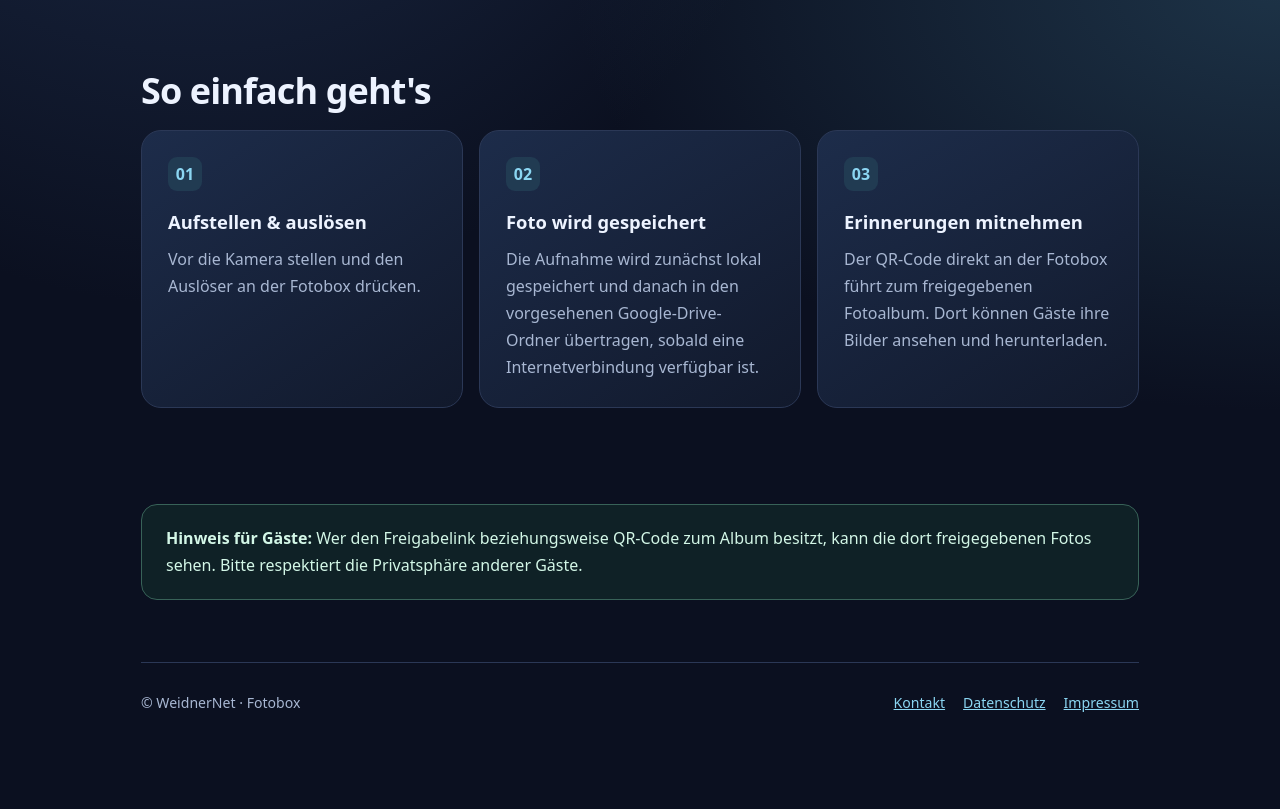
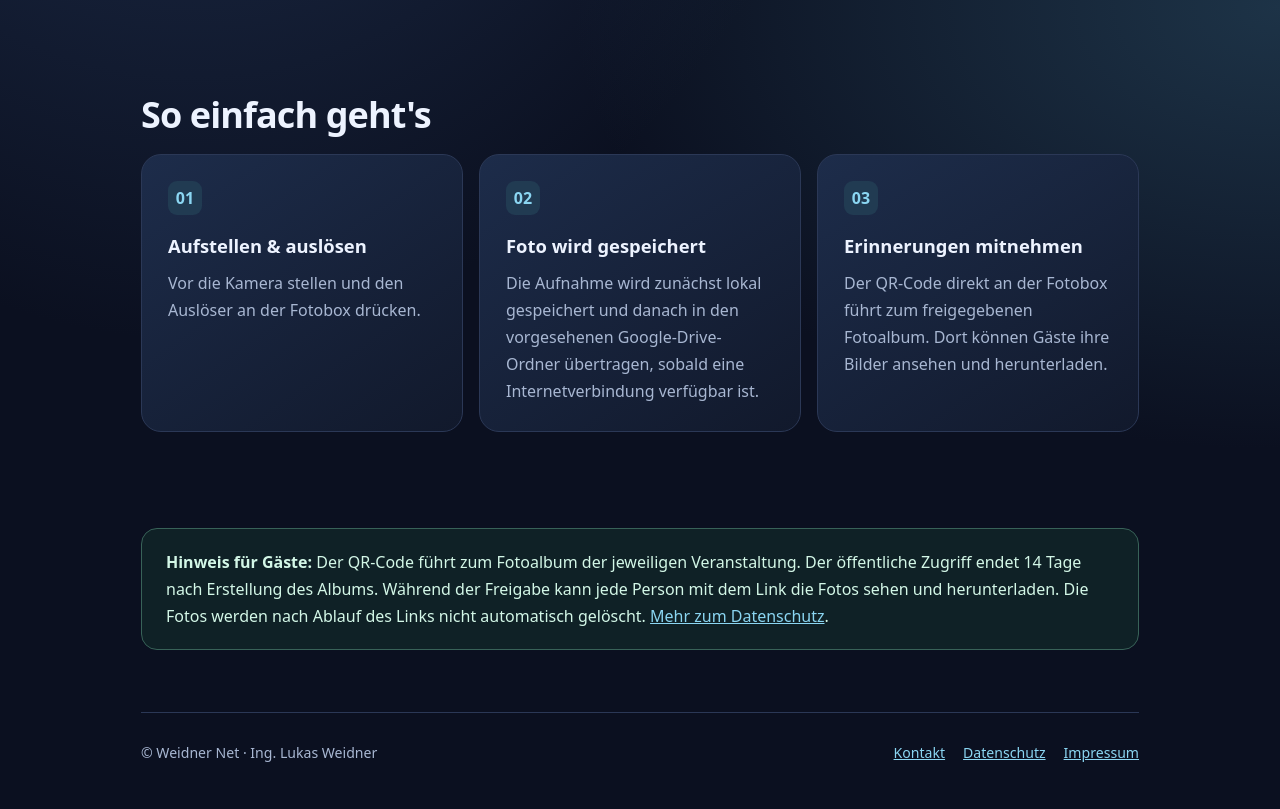
Before and after one commit to MasterLuke2020/fotobox-website, a plain HTML site: page index.html in a window 1280 px wide. Shown: the part 650-1459 px from the top of the page. Before the commit the page ends 1408 px from the top, so only its background shows below. Drawn offline with Linux system fonts and the light colour scheme.

Commit message:
site: integrate supplied logo and event-specific album notice

```diff
--- a/index.html
+++ b/index.html
@@ -6,14 +6,15 @@
 <meta name="description" content="Fotobox von WeidnerNet: Fotos per Knopfdruck aufnehmen und über einen QR-Code herunterladen.">
 <title>Fotobox | WeidnerNet</title>
 <link rel="stylesheet" href="style.css">
+<link rel="icon" href="logo.svg" type="image/svg+xml">
 </head>
 <body>
 <div class="wrap">
-<header class="nav"><a class="brand" href="index.html"><span class="brandmark" aria-hidden="true">◉</span> WEIDNERNET <span style="color:var(--accent)">/ FOTOBOX</span></a><nav class="navlinks" aria-label="Navigation"><a href="#ablauf">So funktioniert's</a><a href="datenschutz.html">Datenschutz</a><a href="impressum.html">Impressum</a></nav></header>
+<header class="nav"><a class="brand" href="index.html"><img class="brand-logo" src="logo.svg" alt="Weidner Net Firmenlogo" width="112" height="64"><span class="brand-text">WEIDNER NET <span class="brand-accent">/ FOTOBOX</span></span></a><nav class="navlinks" aria-label="Navigation"><a href="#ablauf">So funktioniert's</a><a href="datenschutz.html">Datenschutz</a><a href="impressum.html">Impressum</a></nav></header>
 <main>
 <section class="hero"><div class="eyebrow">Augenblicke festhalten</div><h1>Ein Knopfdruck.<br>Ein Erinnerungsfoto.</h1><p class="lead">Unsere Fotobox hält die schönsten Momente einer Veranstaltung fest. Foto aufnehmen, gemeinsam lachen und die Bilder bequem über den QR-Code an der Box herunterladen.</p><div class="chips"><span class="chip">📷 Einfacher Auslöser</span><span class="chip">☁️ Foto-Upload</span><span class="chip">▦ Download per QR-Code</span></div></section>
 <section id="ablauf" class="section"><h2>So einfach geht's</h2><div class="cards"><article class="card"><span class="step">01</span><h3>Aufstellen & auslösen</h3><p>Vor die Kamera stellen und den Auslöser an der Fotobox drücken.</p></article><article class="card"><span class="step">02</span><h3>Foto wird gespeichert</h3><p>Die Aufnahme wird zunächst lokal gespeichert und danach in den vorgesehenen Google-Drive-Ordner übertragen, sobald eine Internetverbindung verfügbar ist.</p></article><article class="card"><span class="step">03</span><h3>Erinnerungen mitnehmen</h3><p>Der QR-Code direkt an der Fotobox führt zum freigegebenen Fotoalbum. Dort können Gäste ihre Bilder ansehen und herunterladen.</p></article></div></section>
-<section class="section"><div class="notice"><strong>Hinweis für Gäste:</strong> Wer den Freigabelink beziehungsweise QR-Code zum Album besitzt, kann die dort freigegebenen Fotos sehen. Bitte respektiert die Privatsphäre anderer Gäste.</div></section>
+<section class="section"><div class="notice"><strong>Hinweis für Gäste:</strong> Der QR-Code führt zum Fotoalbum der jeweiligen Veranstaltung. Der öffentliche Zugriff endet 14 Tage nach Erstellung des Albums. Während der Freigabe kann jede Person mit dem Link die Fotos sehen und herunterladen. Die Fotos werden nach Ablauf des Links nicht automatisch gelöscht. <a href="datenschutz.html">Mehr zum Datenschutz</a>.</div></section>
 </main>
-<footer class="footer"><span>© WeidnerNet · Fotobox</span><div class="footerlinks"><a href="mailto:office@weidnernet.com">Kontakt</a><a href="datenschutz.html">Datenschutz</a><a href="impressum.html">Impressum</a></div></footer>
+<footer class="footer"><span>© Weidner Net · Ing. Lukas Weidner</span><div class="footerlinks"><a href="mailto:office@weidnernet.com">Kontakt</a><a href="datenschutz.html">Datenschutz</a><a href="impressum.html">Impressum</a></div></footer>
 </div></body></html>
```
